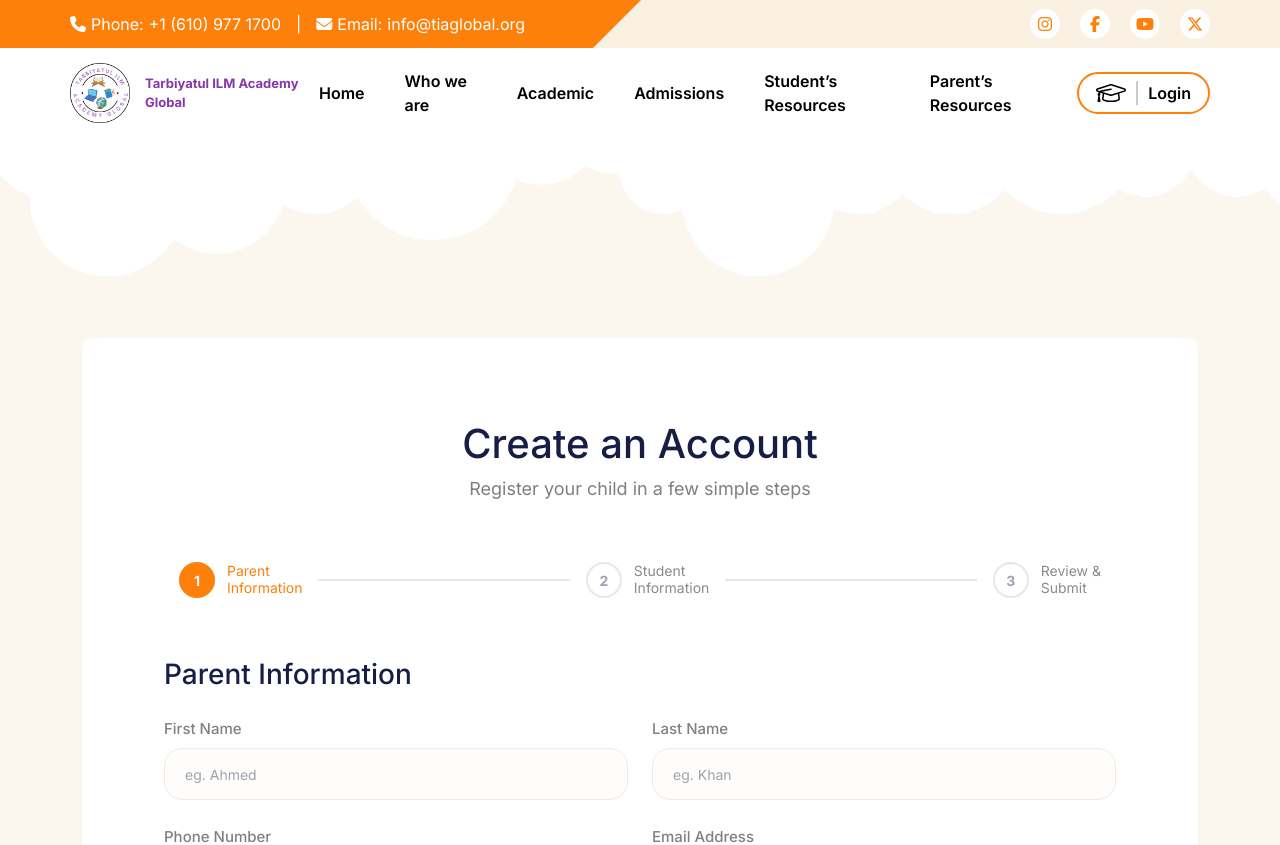
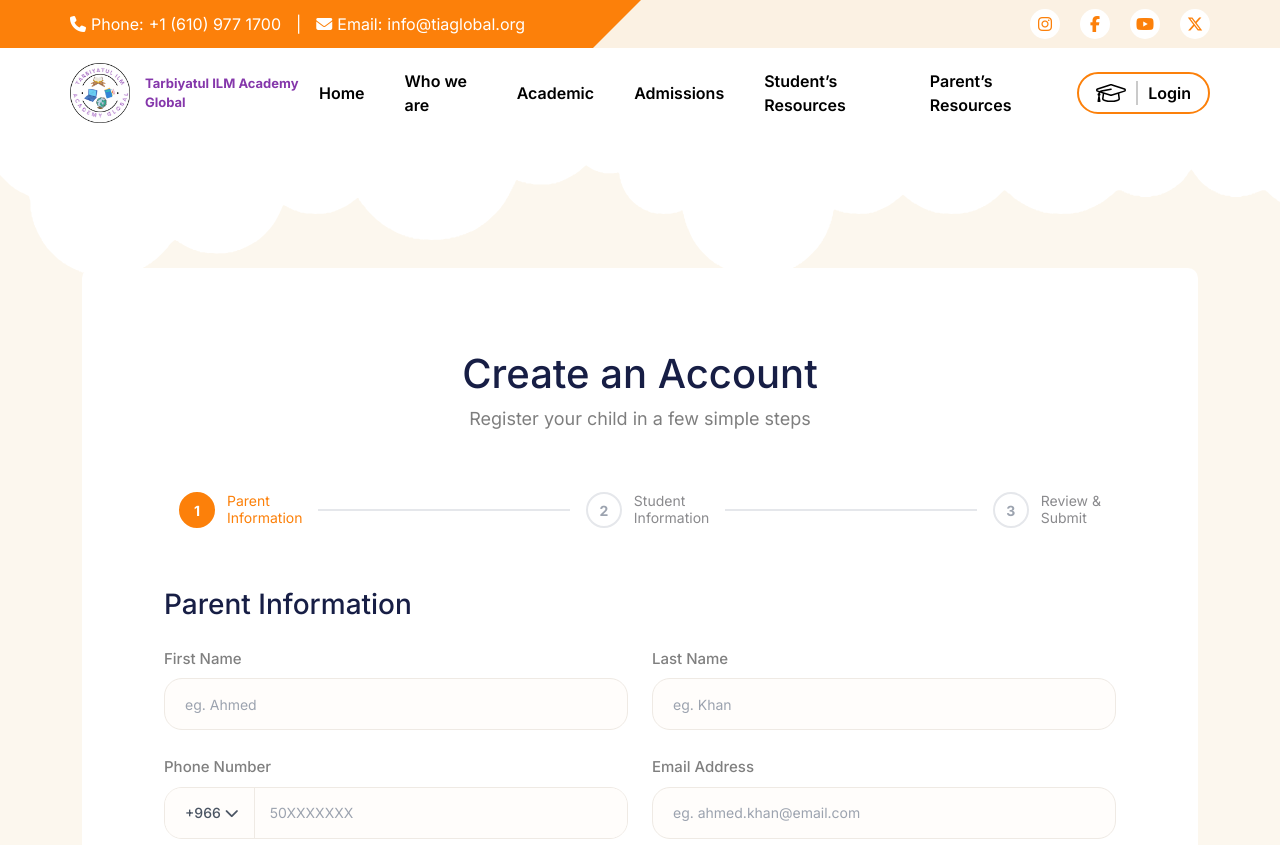
Before and after one commit to gagan947/tarbiyatul, an Angular app: page /signup in a window 1280 px wide. Shown: the top 845 px of the page. Built offline with nearby package versions, Linux system fonts and the light colour scheme.

Commit message:
login design

```diff
--- a/src/app/component/login/login.component.css
+++ b/src/app/component/login/login.component.css
@@ -259,7 +259,11 @@
   border-radius: 10px;
 }
 
-
+@media  (max-width:1450px){
+  .login-wrappe{
+    padding-block:130px
+  }
+}
 
 /* Responsiveness adjustments */
 @media (max-width:767px){
--- a/src/app/component/signup/signup.component.css
+++ b/src/app/component/signup/signup.component.css
@@ -587,7 +587,14 @@
         vertical-align: middle;
     }
 
+
 /* Responsive elements */
+
+@media  (max-width:1450px){
+  .signup-wrapper{
+    padding-block:130px
+  }
+}
 @media (max-width: 767px) {
  .step-progress-indicator{
         /* flex-direction: column; */
```
